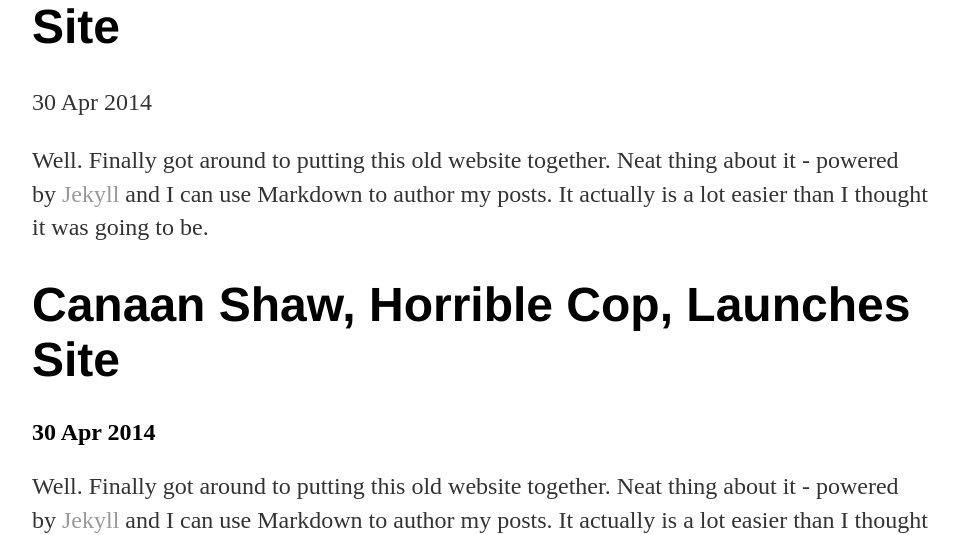
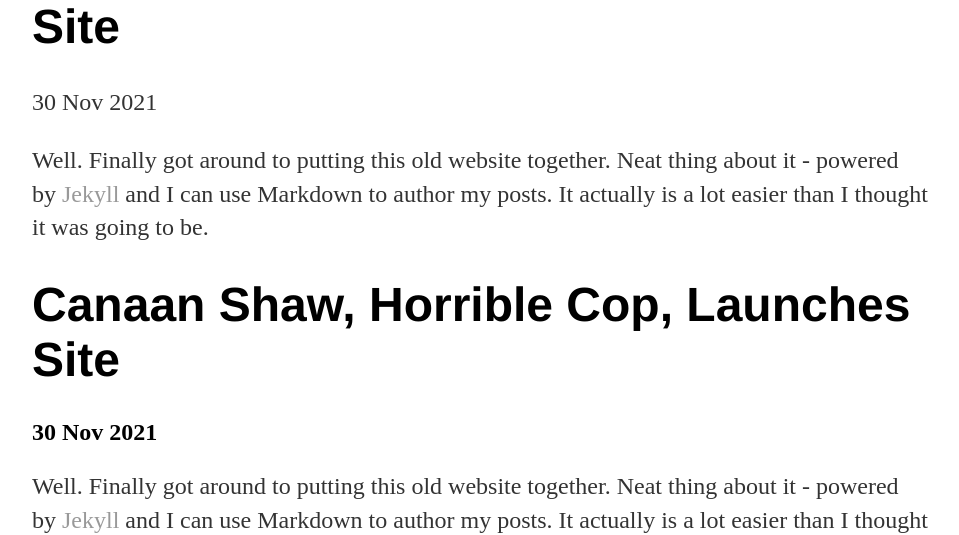
Before and after one commit to CanaanShaw/CanaanShaw, a Jekyll site: the page built from _posts/2021-11-30-Canaan-Shaw-site-launched.md, in a window 1280 px wide. Shown: the part 166-701 px from the top of the page, without its empty margins (160-1119 px from the left). Built offline with Jekyll 4.4.1, drawn with Linux system fonts in a browser that asks for light colours; comment, search, counter and statistics services are not loaded.

Commit message:
Update 2021-11-30-Canaan-Shaw-site-launched.md

```diff
--- a/_posts/2021-11-30-Canaan-Shaw-site-launched.md
+++ b/_posts/2021-11-30-Canaan-Shaw-site-launched.md
@@ -1,7 +1,7 @@
 ---
 layout: post
 title: "Canaan Shaw, Horrible Cop, Launches Site"
-date: 2014-04-30
+date: 2021-11-30
 ---
 
 Well. Finally got around to putting this old website together. Neat thing about it - powered by [Jekyll](http://jekyllrb.com) and I can use Markdown to author my posts. It actually is a lot easier than I thought it was going to be.
```
